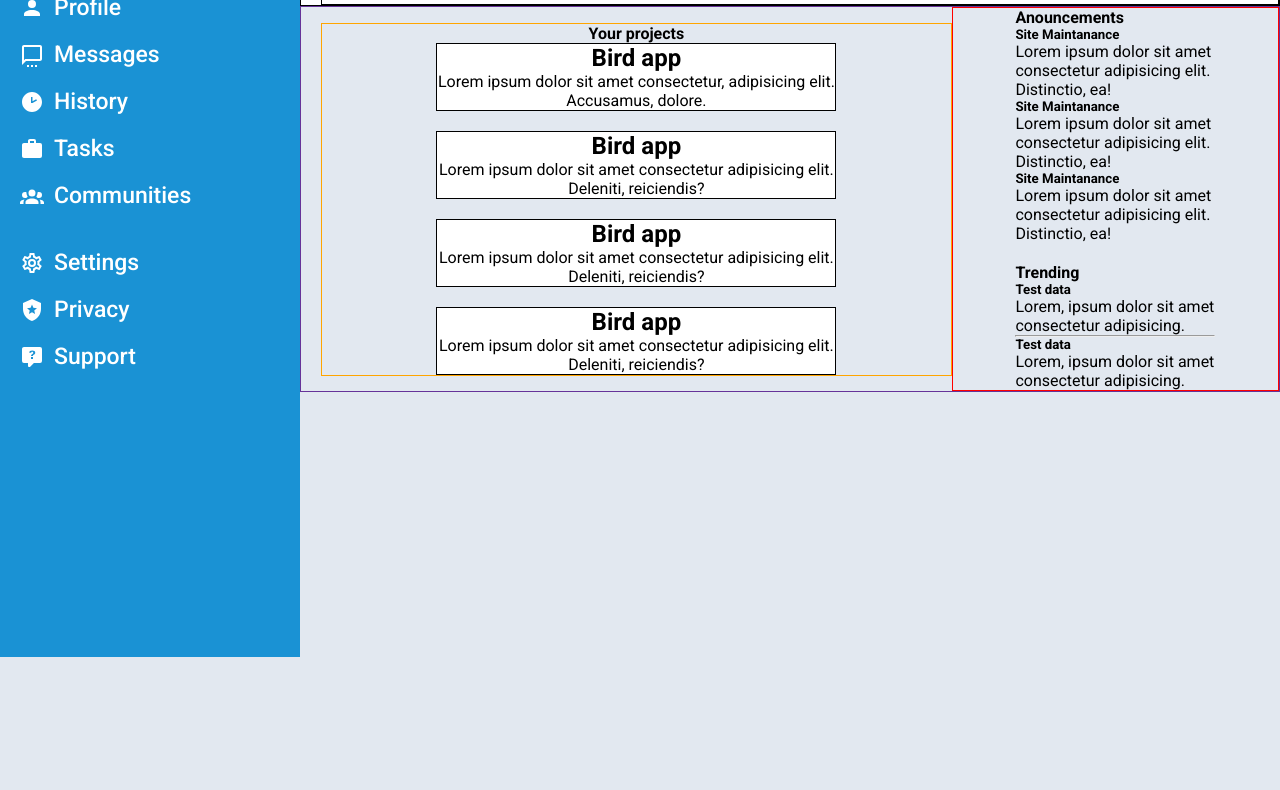
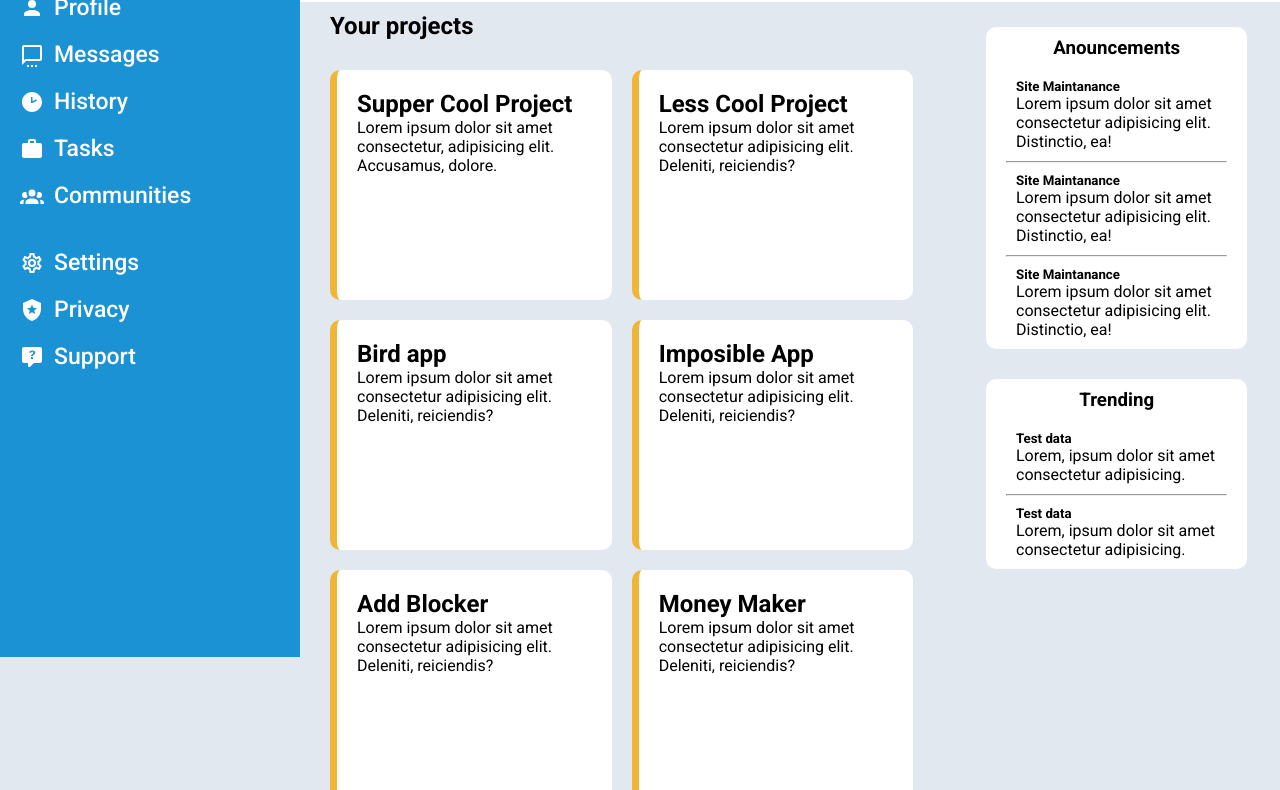
Before and after one commit to MubashirWaheed/admin-dashboard, a plain HTML site: page index.html in a window 1280 px wide. Shown: the part 143-933 px from the top of the page. Before the commit the page ends 800 px from the top, so only its background shows below. Drawn offline with Linux system fonts and the light colour scheme.

Commit message:
completed admin dashboard

```diff
--- a/index.html
+++ b/index.html
@@ -121,16 +121,16 @@
         </div>
 
     </Header>
-    <main class="content">
-        <div class="test">
-            <h4>Your projects</h4>
+    <main class="main">
+        <div class="main-content">
+            <h2>Your projects</h2>
             <div class="content-wrapper">
                 <div class="card">
-                    <h2>Bird app</h2>
+                    <h2>Supper Cool Project</h2>
                     <p>Lorem ipsum dolor sit amet consectetur, adipisicing elit. Accusamus, dolore.</p>
                 </div>
                 <div class="card">
-                    <h2>Bird app</h2>
+                    <h2>Less Cool Project</h2>
                     <p>Lorem ipsum dolor sit amet consectetur adipisicing elit. Deleniti, reiciendis?</p>
                 </div>
                 <div class="card">
@@ -139,7 +139,15 @@
 
                 </div>
                 <div class="card">
-                    <h2>Bird app</h2>
+                    <h2>Imposible App</h2>
+                    <p>Lorem ipsum dolor sit amet consectetur adipisicing elit. Deleniti, reiciendis?</p>
+                </div>
+                <div class="card">
+                    <h2>Add Blocker</h2>
+                    <p>Lorem ipsum dolor sit amet consectetur adipisicing elit. Deleniti, reiciendis?</p>
+                </div>
+                <div class="card">
+                    <h2>Money Maker</h2>
                     <p>Lorem ipsum dolor sit amet consectetur adipisicing elit. Deleniti, reiciendis?</p>
                 </div>
             </div>
@@ -147,36 +155,43 @@
         <aside class="aside">
             <div class="aside-wrapper">
                 <div class="aside-1">
-                    <h4>Anouncements</h4>
-                    <div>
+                    <h3 class="aside-heading">Anouncements</h3>
+                    <div class="items">
+                        <div class="item">
                             <h5>Site Maintanance</h5>
                             <p>Lorem ipsum dolor sit amet consectetur adipisicing elit. Distinctio, ea!</p>
                         </div>
-                    <div>
+                        <hr>
+                        <div class="item">
                             <h5>Site Maintanance</h5>
                             <p>Lorem ipsum dolor sit amet consectetur adipisicing elit. Distinctio, ea!</p>
                         </div>
-                    <div>
+                        <hr>
+                        <div class="item">
                             <h5>Site Maintanance</h5>
                             <p>Lorem ipsum dolor sit amet consectetur adipisicing elit. Distinctio, ea!</p>
                         </div>
                     </div>
+                </div>
                 <div class="aside-2">
-                    <h4>Trending</h4>
-                    <div>
+                    <h3 class="aside-heading">Trending</h3>
+                    <div class="items">
+                        <div class="item">
                             <h5>Test data </h5>
                             <p>Lorem, ipsum dolor sit amet consectetur adipisicing.</p>
                         </div>
                         <hr>
-                    <div>
+                        <div class="item">
                             <h5>Test data </h5>
                             <p>Lorem, ipsum dolor sit amet consectetur adipisicing.</p>
+                        </div>
                     </div>
                 </div>
             </div>
         </aside>
     </main>
 
+
     <script src="./script.js"></script>
 </body>
 </html>
--- a/script.js
+++ b/script.js
@@ -3,9 +3,9 @@ const menu = document.querySelector('.menu');
 const closeSvg = document.querySelector('.close');
 
 menu.addEventListener("click",()=>{
-    sidebar.classList.add('sidebar-toggle')
+    sidebar.style.width= '60%'
 })
 
 closeSvg.addEventListener('click',()=>{
-    sidebar.classList.remove('sidebar-toggle');
+    sidebar.style.removeProperty("width");
 })
--- a/styles.css
+++ b/styles.css
@@ -1,4 +1,8 @@
 @import url("https://fonts.googleapis.com/css2?family=Roboto:wght@100;300;400;500;700;900&display=swap");
+:root {
+  --background-color: rgb(226, 232, 240);
+  --sidebar-background: rgb(26, 146, 212);
+}
 * {
   box-sizing: border-box;
   padding: 0;
@@ -14,25 +18,26 @@ li {
 }
 
 body {
-  background-color: rgb(226, 232, 240);
+  background-color: var(--background-color);
 }
 
 /* SIDEBAR */
 .sidebar {
-  background-color: rgb(26, 146, 212);
+  background-color: var(--sidebar-background);
   position: fixed;
   top: 0;
   height: 100%;
-  right: -500px;
+  left: 0;
+  width: 0%;
+  overflow: hidden;
   color: white;
+  z-index: 2;
+  transition: all 0.5s;
 }
 .wrapper {
   margin: 20px 0px 0px 15px;
 }
-.sidebar-toggle {
-  left: 0;
-  width: 60%;
-}
+
 .sidebar-top {
   display: flex;
   align-items: center;
@@ -65,12 +70,14 @@ body {
   font-size: 23px;
   font-weight: 500;
   margin-left: 10px;
+  transition: 0.3s;
 }
 
 header {
   background-color: white;
-  /* background-color: lightpink; */
-  border: 1px solid black;
+  position: sticky;
+  top: 0;
+  z-index: 1;
 }
 .top {
   display: flex;
@@ -85,18 +92,18 @@ header {
   justify-content: space-between;
   padding: 15px 0px 0px 0px;
 }
+
 .top-1 > input {
   outline: none;
   border: 1px solid #f5f5f5;
   border-radius: 13px;
   padding: 5px 10px;
-  background-color: rgb(226, 232, 240);
+  background-color: var(--background-color);
 }
 .top-1 > div {
   display: flex;
   align-items: center;
   padding-right: 15px;
-  /* border: 1px solid black; */
 }
 .avatar {
   width: 30px;
@@ -107,65 +114,79 @@ header {
 .top-2-mobile {
   display: flex;
   align-items: center;
-  margin: 10px 30px 0px 0px;
-  /* border: 1px solid red; */
+  margin: 10px 0px 0px 0px;
 }
 .top-2-desktop {
   display: none;
 }
 
-.content {
-  background-color: rgb(226, 232, 240);
-  /* height: 100%; */
-  /* background-color: rgb(253, 197, 205); */
+.main {
+  background-color: var(--background-color);
   text-align: start;
-  padding-left: 20px;
-  margin-left: 10px;
-  border: 1px solid rebeccapurple;
-  display: flex;
-  flex-direction: column;
-  align-items: center;
-  justify-content: space-around;
+  display: grid;
+  grid-template-columns: 1fr;
+  grid-template-rows: repeat(1, 1fr);
+  justify-content: center;
 }
-.test {
+.main-content {
   width: 100%;
-  border: 1px solid orange;
-  display: flex;
-  flex-direction: column;
-  align-items: center;
+  padding: 10px 10px 10px 0px;
+}
+.main-content > h2 {
+  margin-left: 30px;
 }
 .content-wrapper {
   width: 100%;
   display: grid;
-  grid-template-columns: repeat(auto-fit, min(400px, 100%));
-  justify-content: center;
-  /* align-items: center; */
+  grid-template-columns: repeat(auto-fit, minmax(230px, 1fr));
   gap: 20px;
+  padding: 30px;
 }
 .card {
-  text-align: center;
+  text-align: left;
   background-color: white;
-  border: 1px solid black;
+  height: 230px;
+  padding: 20px 0px 0px 20px;
+  border-radius: 10px;
+  border-left: 7px solid rgb(240, 181, 54);
 }
 .aside {
-  /* display: flex;
-  flex-direction: column;
-  justify-content: center; */
-  /* max-width: 300px; */
+  width: 100%;
+  z-index: 0;
 }
 .aside-wrapper {
-  display: grid;
-  gap: 20px;
-  grid-template-columns: repeat(auto-fit, min(200px, 100%));
+  display: flex;
+  flex-direction: column;
   justify-content: center;
   align-items: center;
-  /* border: 1px solid darkcyan; */
+  width: 100%;
+  gap: 10px;
+  position: sticky;
+  top: 170px;
+  padding: 30px;
 }
-.aside-1 {
-  /* border: 1px solid rebeccapurple; */
+.aside-1,
+.aside-2 {
+  display: flex;
+  flex-direction: column;
+  justify-content: center;
+  align-items: center;
+  background-color: white;
+  border-radius: 10px;
 }
 .aside-2 {
-  /* border: 2px solid black; */
+  margin-top: 20px;
+}
+.aside-heading {
+  margin: 10px;
+}
+.items {
+  padding-left: 20px;
+  padding-right: 20px;
+}
+.item {
+  text-align: left;
+  padding: 10px;
 }
 /* DESKTOP */
 @media screen and (min-width: 768px) {
@@ -178,6 +199,7 @@ header {
     left: 0;
     height: 100%;
     max-width: 300px;
+    width: 300px;
   }
   .sidebar-top-left > svg {
     width: 40px;
@@ -187,28 +209,19 @@ header {
     font-size: 34px;
     margin-left: 10px;
   }
-  .menu {
+  .menu,
+  .close,
+  .top-2-mobile {
     display: none;
-  }
-  .close {
-    display: none;
-  }
-  .top {
-    border: 1px solid black;
   }
   .search {
     width: 30%;
   }
-  .top-2-mobile {
-    display: none;
-  }
   .top-2-desktop {
     display: flex;
-    /* border: 1px solid red; */
     justify-content: space-between;
     width: 100%;
     margin: 10px;
-    /* padding-top: 20px; */
   }
   .desktop-avatar {
     width: 60px;
@@ -231,7 +244,6 @@ header {
     display: flex;
     justify-content: center;
     align-items: center;
-    /* border: 1px solid blue; */
   }
   .top-2-desktop > ul > li {
     padding: 5px 20px;
@@ -246,12 +258,17 @@ header {
   }
 
   /* CONTENT */
-  .content {
+  .main {
     margin-left: 300px;
-    flex-direction: row;
+    grid-template-columns: 2fr 1fr;
   }
-  .aside {
-    border: 1px solid red;
+  .aside-wrapper {
+    padding: 0px;
+  }
+  .aside-1,
+  .aside-2 {
+    width: 80%;
+    text-align: center;
   }
 }
 
@@ -259,4 +276,7 @@ header {
   .top-2-desktop > ul {
     display: none;
   }
+  .main {
+    grid-template-columns: 1fr;
+  }
 }
```
Lines whose indentation alone changed are shown as unchanged.
